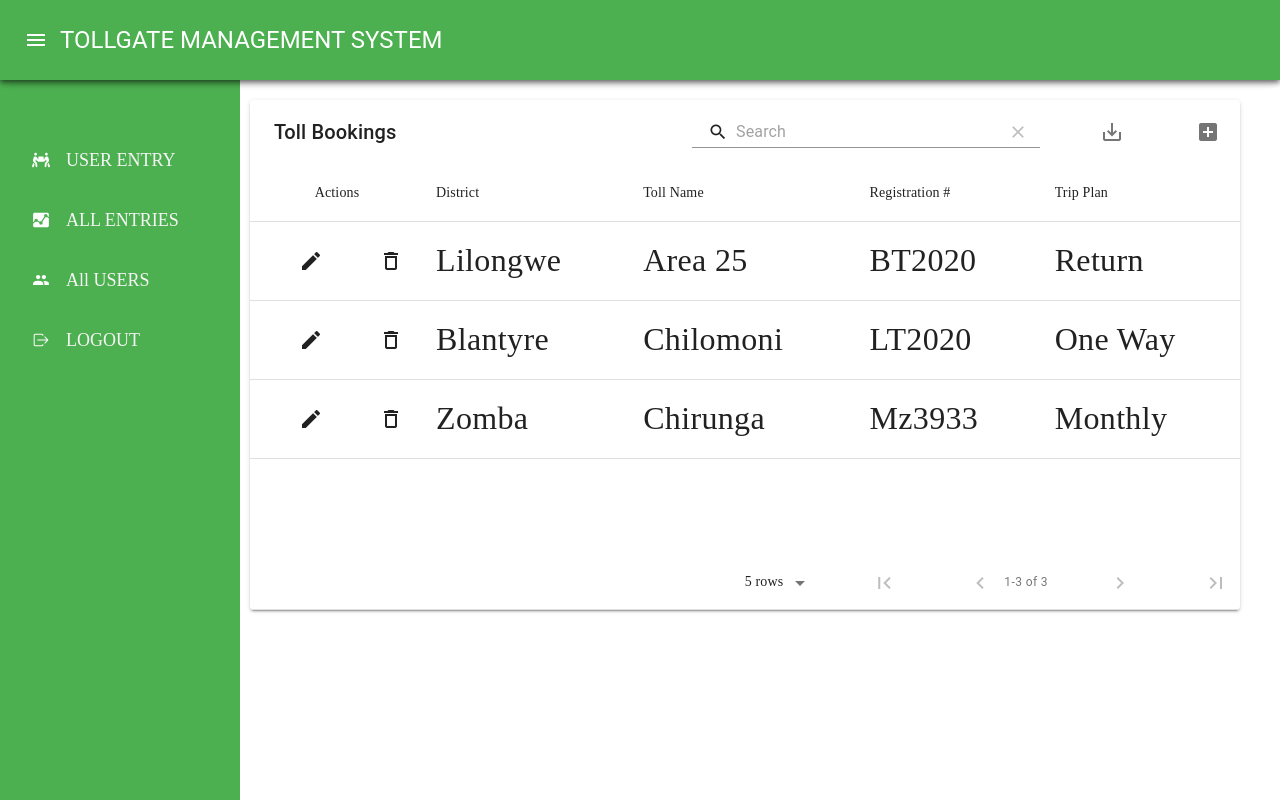
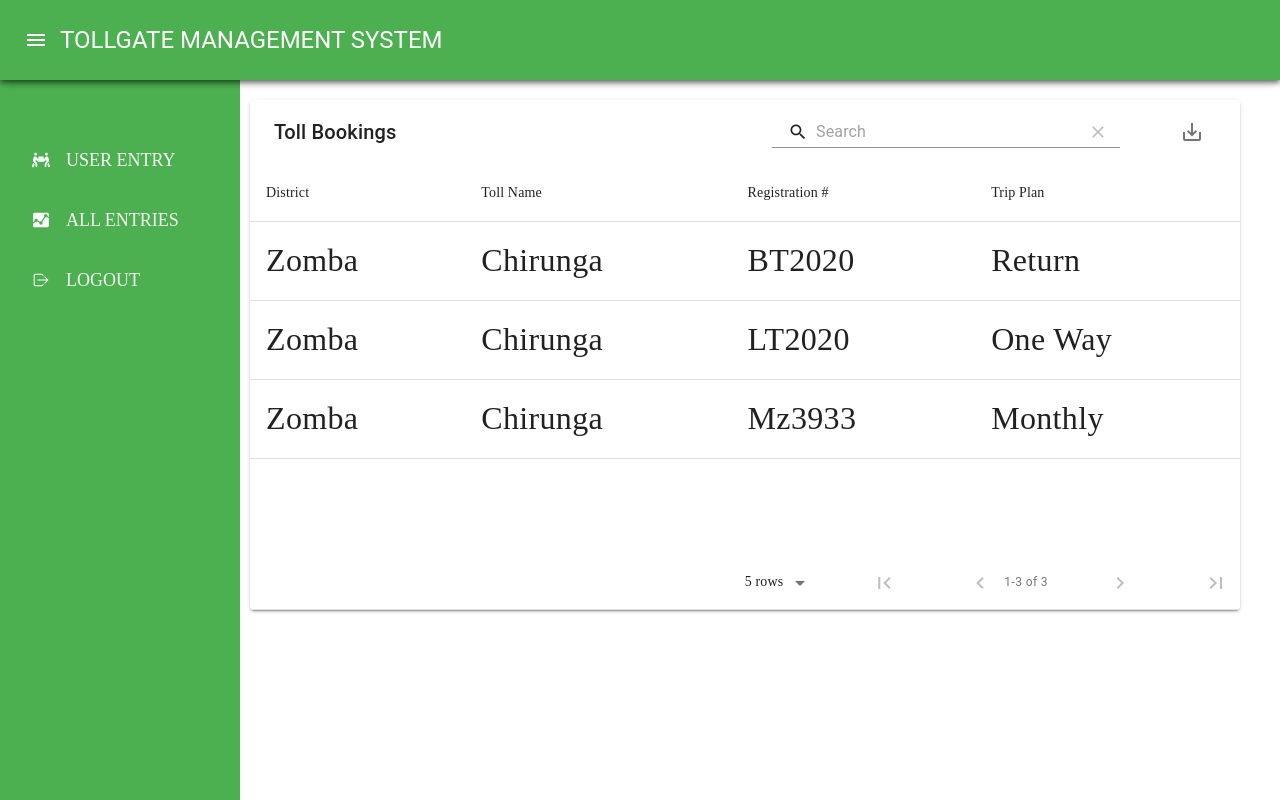
Before and after one commit to SolomonSatoh/TGMS-Client, a React (Create React App) app: page /staff/entry in a window 1280 px wide. Built offline with nearby package versions, Linux system fonts and the light colour scheme.

Commit message:
merged user booking table

```diff
--- a/src/App.js
+++ b/src/App.js
@@ -6,10 +6,12 @@ import Staff from './pages/staffComponents/Staff';
 import Admin from './pages/adminComponents/Admin';
 import Users from './pages/usercomponents/Users';
 import ErrorPage from './pages/ErrorPage';
+import Login from './components/Forms/Login';
+
 
 function App() {
   return (
-    <>
+    <div>
       <Router>
         <Navbar />
         <Switch>
@@ -18,9 +20,10 @@ function App() {
           <Route  path='/staff' component={Staff} />
           <Route  path='/users' component={Users} />
           <Route  path="*" component={ErrorPage} />
+          <Route path ='/login' component={Login} />
         </Switch>
       </Router>
-    </>
+    </div>
   );
 }
 
--- a/src/components/SidebarData.js
+++ b/src/components/SidebarData.js
@@ -14,7 +14,7 @@ export const SidebarData = [
     title: 'ADMIN',
     path: '/admin',
     icon: <FaIcons.FaUserCog />,
-    cName: 'nav-text'
+    cName: 'nav-text',
   },
 
   {
--- a/src/components/Tables/TollBookings.js
+++ b/src/components/Tables/TollBookings.js
@@ -16,8 +16,8 @@ const TollBookings = () => {
     ]);
 
     const [data, setData] = useState([
-      { district: 'Lilongwe', tollname: 'Area 25', Reg_number: 'BT2020', trip_plan: 'Return' },
-      { district: 'Blantyre', tollname: 'Chilomoni', Reg_number: 'LT2020', trip_plan: 'One Way' },
+      { district: 'Zomba', tollname: 'Chirunga', Reg_number: 'BT2020', trip_plan: 'Return' },
+      { district: 'Zomba', tollname: 'Chirunga', Reg_number: 'LT2020', trip_plan: 'One Way' },
       { district: 'Zomba', tollname: 'Chirunga', Reg_number: 'Mz3933', trip_plan: 'Monthly' },
 
     ]);
@@ -27,38 +27,38 @@ const TollBookings = () => {
         title="Toll Bookings"
         columns={columns}
         data={data}
-        editable={{
-          onRowAdd: newData =>
-            new Promise((resolve, reject) => {
-              setTimeout(() => {
-                setData([...data, newData]);
+        // editable={{
+        //   onRowAdd: newData =>
+        //     new Promise((resolve, reject) => {
+        //       setTimeout(() => {
+        //         setData([...data, newData]);
 
-                resolve();
-              }, 1000)
-            }),
-          onRowUpdate: (newData, oldData) =>
-            new Promise((resolve, reject) => {
-              setTimeout(() => {
-                const dataUpdate = [...data];
-                const index = oldData.tableData.id;
-                dataUpdate[index] = newData;
-                setData([...dataUpdate]);
+        //         resolve();
+        //       }, 1000)
+        //     }),
+        //   onRowUpdate: (newData, oldData) =>
+        //     new Promise((resolve, reject) => {
+        //       setTimeout(() => {
+        //         const dataUpdate = [...data];
+        //         const index = oldData.tableData.id;
+        //         dataUpdate[index] = newData;
+        //         setData([...dataUpdate]);
 
-                resolve();
-              }, 1000)
-            }),
-          onRowDelete: oldData =>
-            new Promise((resolve, reject) => {
-              setTimeout(() => {
-                const dataDelete = [...data];
-                const index = oldData.tableData.id;
-                dataDelete.splice(index, 1);
-                setData([...dataDelete]);
+        //         resolve();
+        //       }, 1000)
+        //     }),
+        //   onRowDelete: oldData =>
+        //     new Promise((resolve, reject) => {
+        //       setTimeout(() => {
+        //         const dataDelete = [...data];
+        //         const index = oldData.tableData.id;
+        //         dataDelete.splice(index, 1);
+        //         setData([...dataDelete]);
 
-                resolve()
-              }, 1000)
-            }),
-        }}
+        //         resolve()
+        //       }, 1000)
+        //     }),
+        // }}
 
         onRowClick={((evt, selectedRow) => setSelectedRow(selectedRow.tableData.id))}
         options={{
--- a/src/components/TollList.js
+++ b/src/components/TollList.js
@@ -19,13 +19,13 @@ import {
 
 const useStyles = makeStyles((theme) => ({
     table: {
-      minWidth: 650,
+      // minWidth: 650,
     },
     tableContainer: {
         borderRadius: 15,
-        margin: '40px',
-        marginLeft: '400px',
-        maxWidth: 950
+        // margin: '20px',
+        // marginLeft: '400px',
+        // maxWidth:
     },
     tableHeaderCell: {
         fontWeight: 'bold',
@@ -51,7 +51,7 @@ const useStyles = makeStyles((theme) => ({
 
 
 let USERS = [];
-for(let i=0;i<14;i++) {
+for(let i=0;i<5;i++) {
     USERS[i] = {
         district: 'Mzimba',
         tollName: "Champhira",
--- a/src/pages/adminComponents/Admin.js
+++ b/src/pages/adminComponents/Admin.js
@@ -1,6 +1,6 @@
 import React from 'react';
 import SidebarAdmin from './SidebarAdmin';
-import { BrowserRouter as Router, Switch, Route } from 'react-router-dom';
+import { BrowserRouter as Router, Switch, Route, useHistory } from 'react-router-dom';
 import TollDetail from './TollDetail';
 import AddStaffs from './AddStaffs';
 import StaffDetails from './StaffDetails';
@@ -8,17 +8,16 @@ import CustomerDetails from './CustomerDetails';
 import Transactions from './Transactions';
 import EntryDetails from './EntryDetails';
 import Profile from './Profile';
-import AdminHome from './AdminHome';
 import ErrorPage from '../ErrorPage';
 
 
 function Admin() {
+
   return (
     <div className='admin' >
       <Router>
           <SidebarAdmin />
           <Switch>
-            <Route  path='/admin/profile' component={Profile} />
             <Route  path='/admin/tolls' component={TollDetail} />
             <Route  path='/admin/adds' component={AddStaffs} />
             <Route  path='/admin/staff' component={StaffDetails} />
--- a/src/pages/adminComponents/AdminSidebarData.js
+++ b/src/pages/adminComponents/AdminSidebarData.js
@@ -4,13 +4,6 @@ import * as AiIcons from 'react-icons/ai';
 import * as IoIcons from 'react-icons/io';
 
 export const AdminSidebarData = [
-
-  {
-    title: 'PROFILE',
-    path: '/admin/profile',
-    icon: <FaIcons.FaUserCog />,
-    cName: 'nav-text'
-  },
   {
     title: 'TOLL DETAILS',
     path: '/admin/tolls',
--- a/src/pages/staffComponents/Staff.js
+++ b/src/pages/staffComponents/Staff.js
@@ -4,6 +4,8 @@ import OnlineUsers from './OnlineUsers';
 import SidebarStaff from './SidebarStaff';
 import UserEntry from './UserEntry';
 import { BrowserRouter as Router, Switch, Route } from 'react-router-dom';
+
+
 
 
 function Staff() {
@@ -15,7 +17,6 @@ function Staff() {
           <Switch>
             <Route exact path='/staff/user' component={UserEntry} />
             <Route exact path='/staff/entry' component={AllEntry} />
-            <Route exact path='/staff/online' component={OnlineUsers} />
           </Switch>
 
       </Router>
--- a/src/pages/staffComponents/StaffSidebarData.js
+++ b/src/pages/staffComponents/StaffSidebarData.js
@@ -18,12 +18,6 @@ export const StaffSidebarData = [
     cName: 'nav-text'
   },
   {
-    title: 'All USERS',
-    path: '/staff/online',
-    icon: <IoIcons.IoMdPeople />,
-    cName: 'nav-text'
-  },
-  {
     title: 'LOGOUT',
     path: '/staffdetails',
     icon: <IoIcons.IoIosLogOut />,
--- a/src/pages/usercomponents/TollDetail.js
+++ b/src/pages/usercomponents/TollDetail.js
@@ -1,13 +1,12 @@
 import React from 'react';
-import BookingForm from "../.././components/Forms/BookingForm";
-
+import TollList from "../../components/TollList";
 
 function TollDetail() {
 
 
     return (
         <div className='forms'>
-          <BookingForm />
+          <TollList />
         </div>
       );
 }
--- a/src/pages/usercomponents/Users.js
+++ b/src/pages/usercomponents/Users.js
@@ -3,28 +3,10 @@ import SidebarUser from './SidebarUser'
 import TollDetail from './TollDetail'
 import { BrowserRouter as Router, Switch, Route } from 'react-router-dom';
 
-import { makeStyles } from '@material-ui/core/styles';
-
-const useStyles = makeStyles((theme) => ({
-
-  colorText: {
-    color: '#5AFF3D',
-  },
-  back: {
-
-    backgroundImage: `url(${process.env.PUBLIC_URL + '/images/useer.png'})`,
-    backgroundRepeat: 'no-repeat',
-    backgroundSize: 'cover',
-
-  },
-
-}));
-
 
 function Users() {
-  const classes = useStyles();
     return (
-     <div className='users' className={classes.back}>
+     <div className='users' >
       <Router>
           <SidebarUser />
           <Switch>
```
